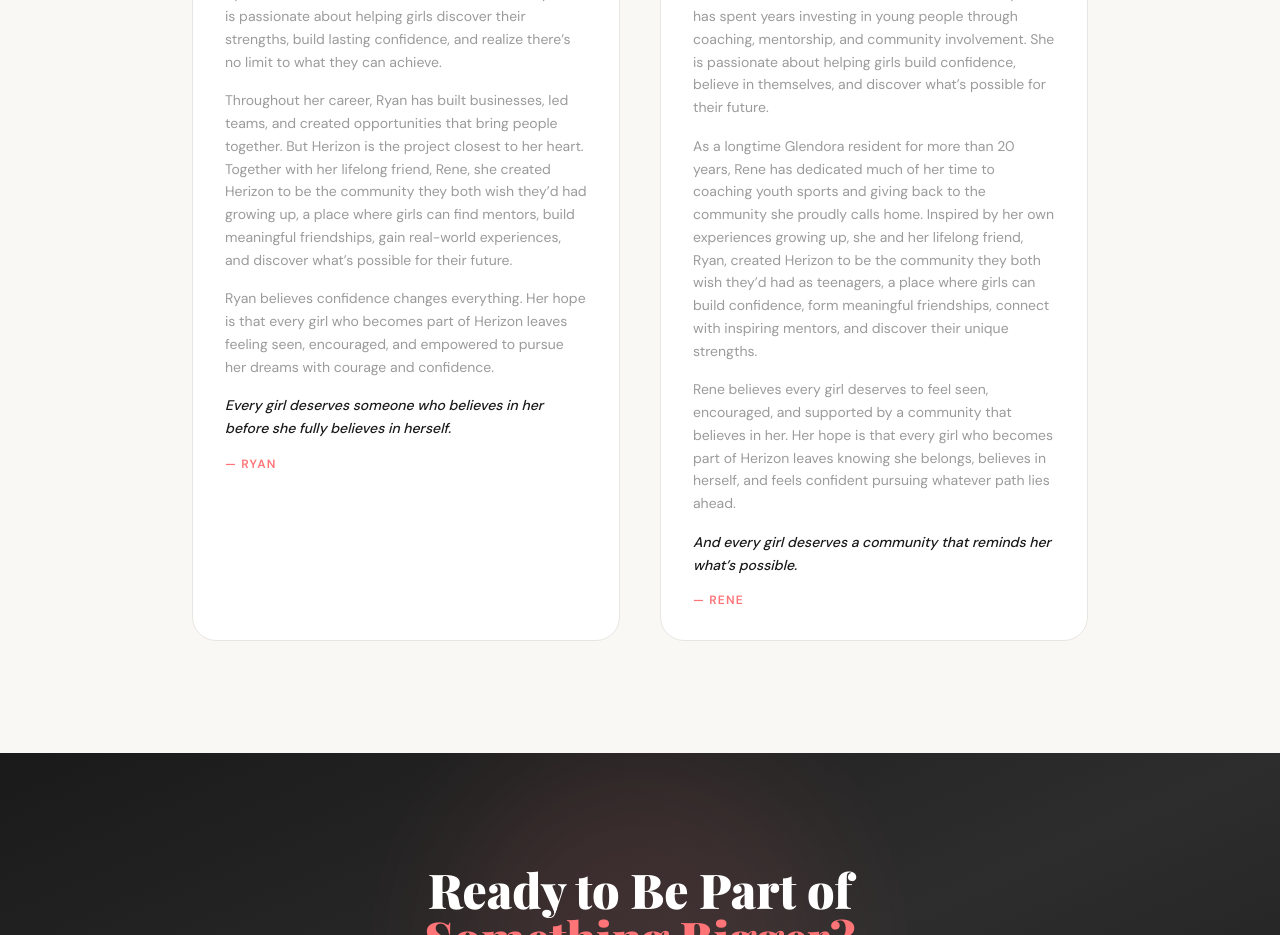
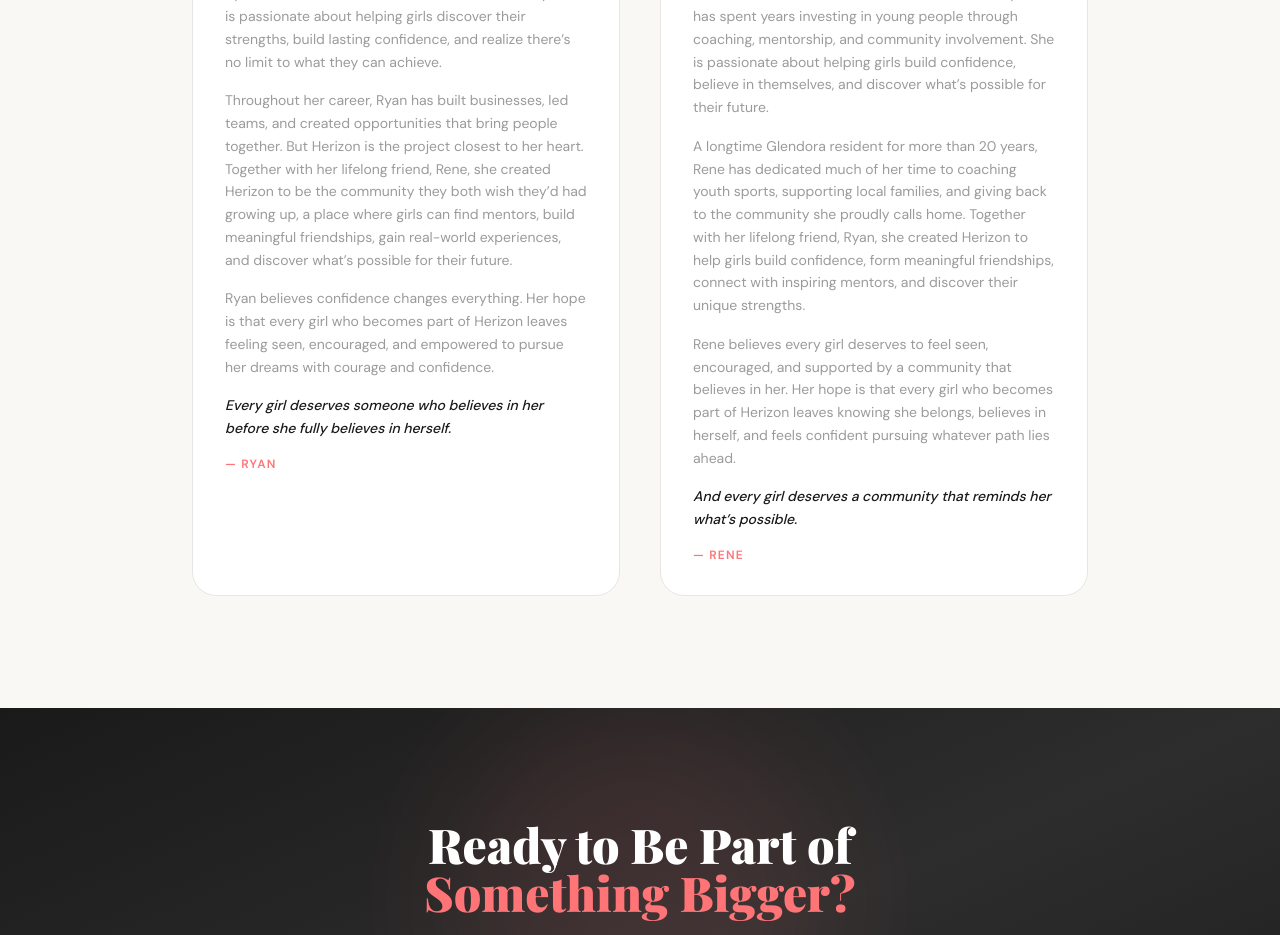
Before and after one commit to flourishprosper/herizonsociety-website, a Next.js app: page /about in a window 1280 px wide. Shown: the part 5780-6715 px from the top of the page. Built offline with nearby package versions, Linux system fonts and the light colour scheme; a web font is replaced by a local one.

Commit message:
Update Rene bio copy on About page

```diff
--- a/src/app/about/page.tsx
+++ b/src/app/about/page.tsx
@@ -350,7 +350,7 @@ export default function AboutPage() {
                     Rene Babich is the Co-Founder of Herizon Society and has spent years investing in young people through coaching, mentorship, and community involvement. She is passionate about helping girls build confidence, believe in themselves, and discover what&rsquo;s possible for their future.
                   </p>
                   <p>
-                    As a longtime Glendora resident for more than 20 years, Rene has dedicated much of her time to coaching youth sports and giving back to the community she proudly calls home. Inspired by her own experiences growing up, she and her lifelong friend, Ryan, created Herizon to be the community they both wish they&rsquo;d had as teenagers, a place where girls can build confidence, form meaningful friendships, connect with inspiring mentors, and discover their unique strengths.
+                    A longtime Glendora resident for more than 20 years, Rene has dedicated much of her time to coaching youth sports, supporting local families, and giving back to the community she proudly calls home. Together with her lifelong friend, Ryan, she created Herizon to help girls build confidence, form meaningful friendships, connect with inspiring mentors, and discover their unique strengths.
                   </p>
                   <p>
                     Rene believes every girl deserves to feel seen, encouraged, and supported by a community that believes in her. Her hope is that every girl who becomes part of Herizon leaves knowing she belongs, believes in herself, and feels confident pursuing whatever path lies ahead.
```
